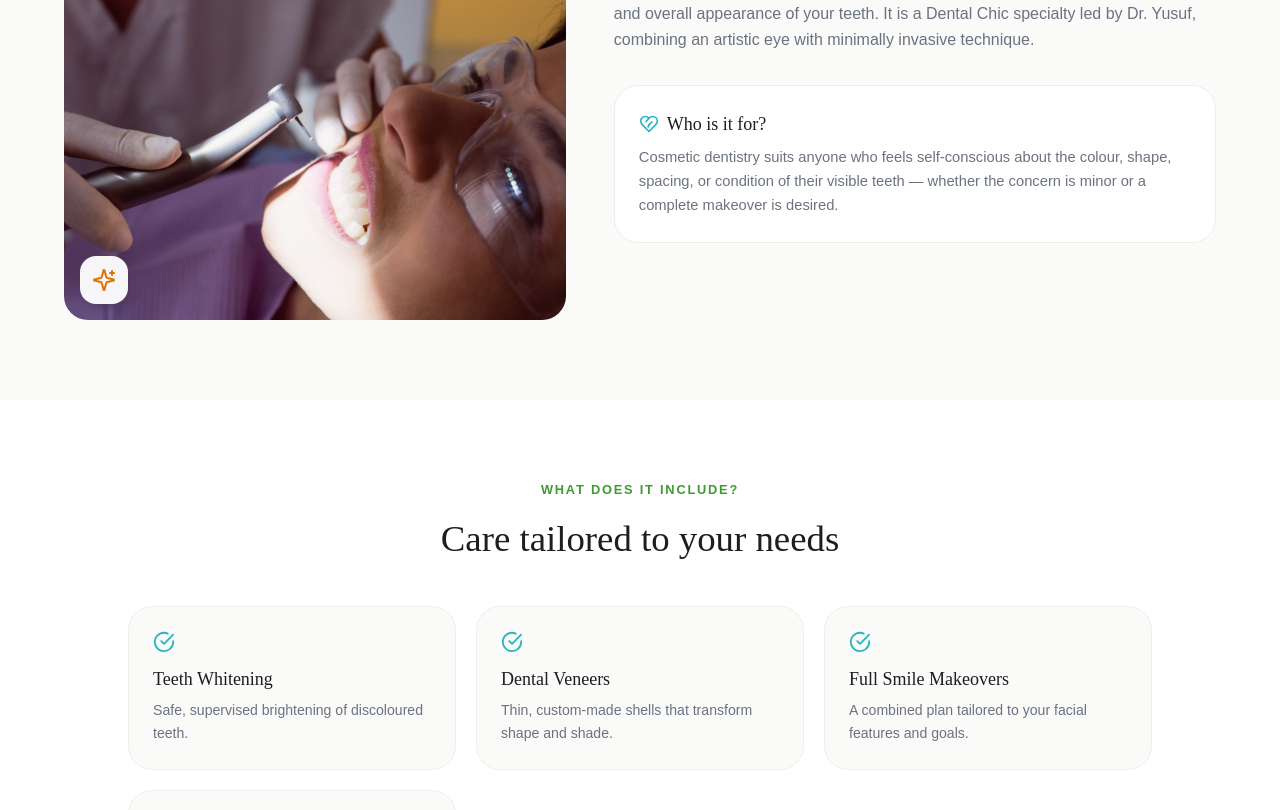
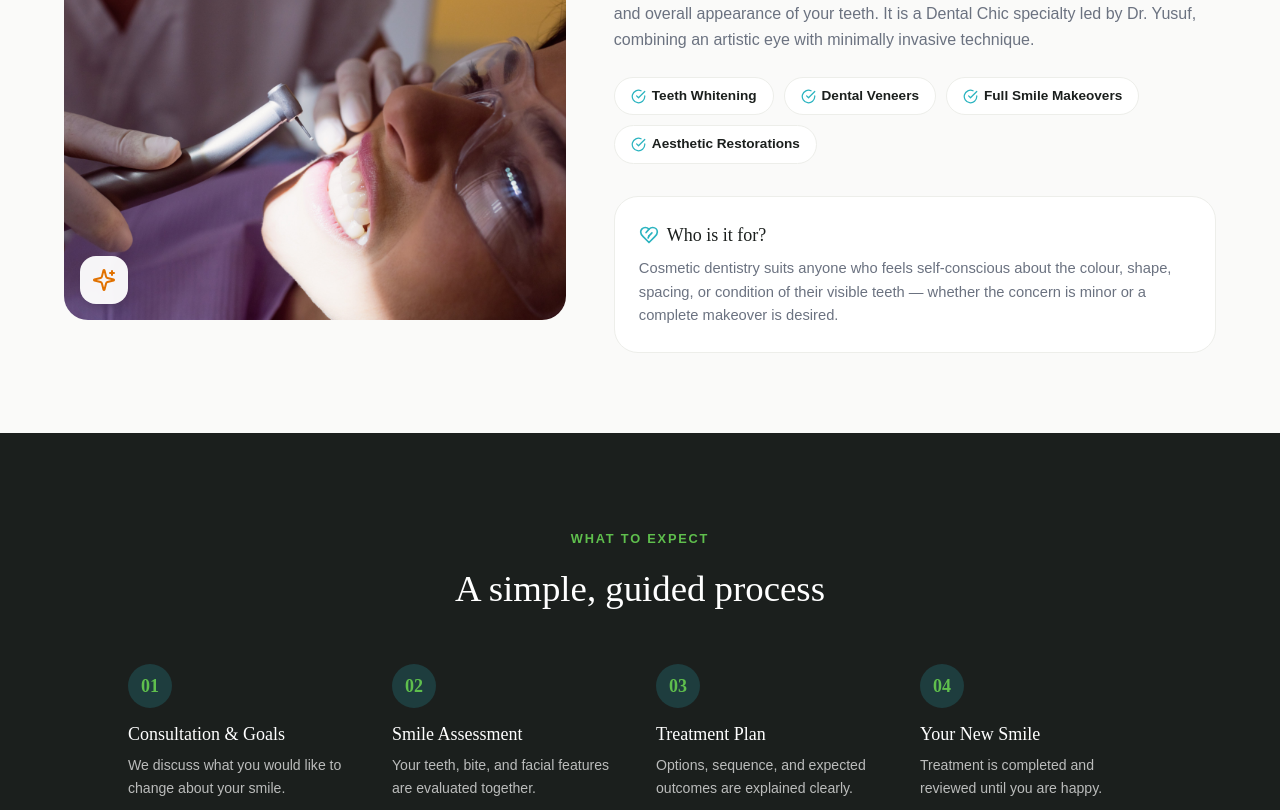
Before and after one commit to dopiejay/Dental-Chic, a React (Vite) app in the folder frontend/: page /services/cosmetic-dentistry in a window 1280 px wide. Shown: the part 535-1345 px from the top of the page. Built offline with nearby package versions, Linux system fonts and the light colour scheme; no server answers.

Commit message:
sERVICE DESCRIPTION MODIFICATION

```diff
--- a/frontend/src/pages/ServiceDetail.jsx
+++ b/frontend/src/pages/ServiceDetail.jsx
@@ -59,6 +59,19 @@ export default function ServiceDetail() {
               What is this treatment?
             </p>
             <p className="text-slate leading-relaxed">{service.intro}</p>
+            {hasIncludes && (
+              <div className="mt-6 flex flex-wrap gap-2.5">
+                {service.includes.map((item) => (
+                  <span
+                    key={item.title}
+                    className="inline-flex items-center gap-1.5 rounded-full border border-stone bg-white px-4 py-2 text-[0.85rem] font-semibold text-ink"
+                  >
+                    <CheckCircleIcon size={15} className="text-chic-teal" />
+                    {item.title}
+                  </span>
+                ))}
+              </div>
+            )}
             {service.whoFor && (
               <div className="mt-8 rounded-3xl border border-stone bg-white p-6">
                 <p className="mb-2 flex items-center gap-2 font-display text-lg font-medium text-ink">
@@ -71,29 +84,6 @@ export default function ServiceDetail() {
           </div>
         </div>
       </section>
-
-      {/* What does it include? */}
-      {hasIncludes && (
-        <section className="bg-white px-6 py-20">
-          <div className="mx-auto mb-10 max-w-xl text-center">
-            <p className="mb-3 text-[0.8rem] font-bold tracking-[0.14em] text-chic-green-deep uppercase">
-              What does it include?
-            </p>
-            <h2 className="font-display text-[clamp(1.7rem,3vw,2.3rem)] font-medium">
-              Care tailored to your needs
-            </h2>
-          </div>
-          <div className="mx-auto grid max-w-5xl grid-cols-1 gap-5 sm:grid-cols-2 lg:grid-cols-3">
-            {service.includes.map((item) => (
-              <div key={item.title} className="rounded-3xl border border-stone/80 bg-paper p-6">
-                <CheckCircleIcon size={22} className="mb-3 text-chic-teal" />
-                <h3 className="mb-1.5 font-display text-lg font-medium text-ink">{item.title}</h3>
-                <p className="text-[0.88rem] text-slate leading-relaxed">{item.desc}</p>
-              </div>
-            ))}
-          </div>
-        </section>
-      )}
 
       {/* What to expect */}
       {hasSteps && (
```
